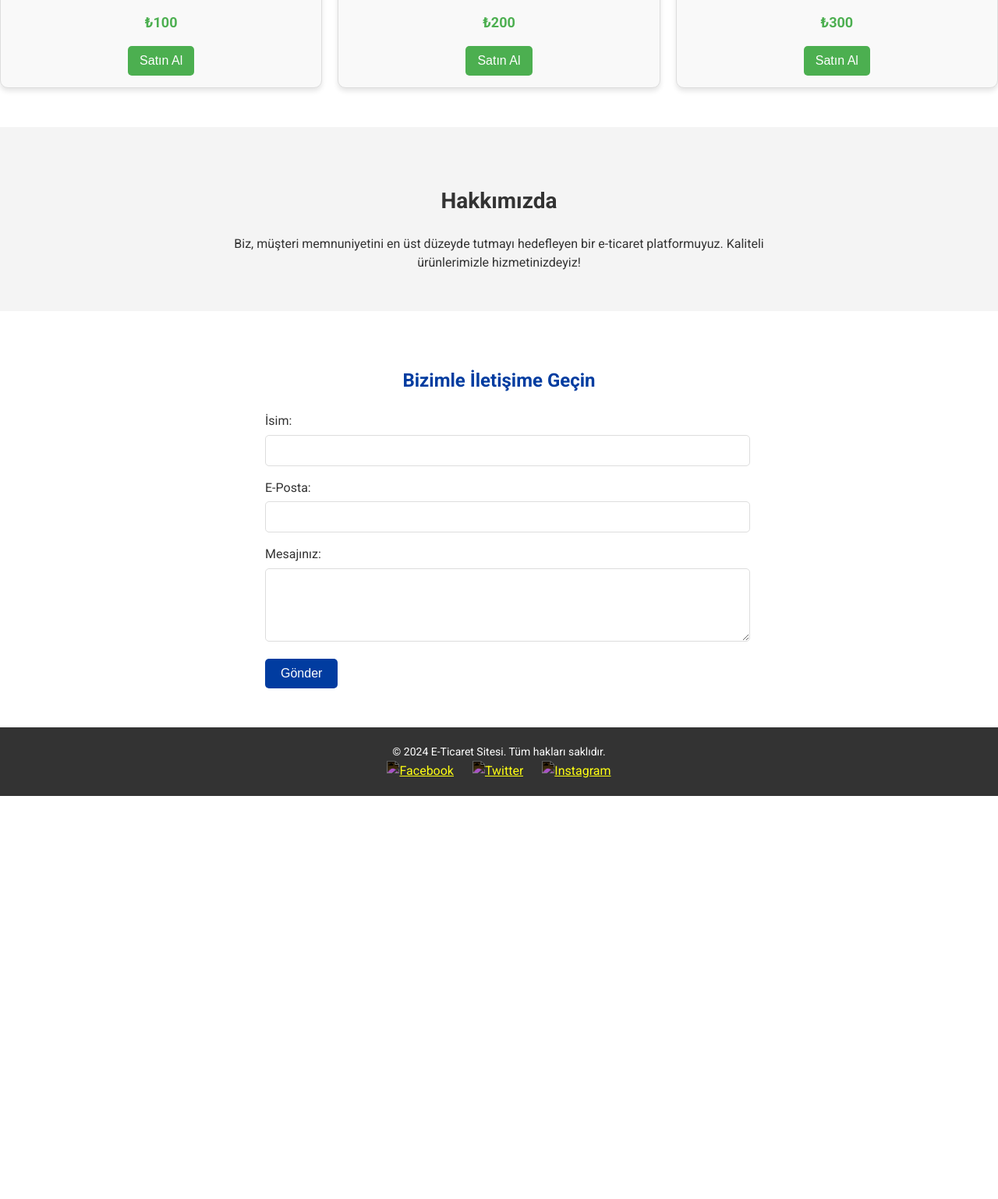
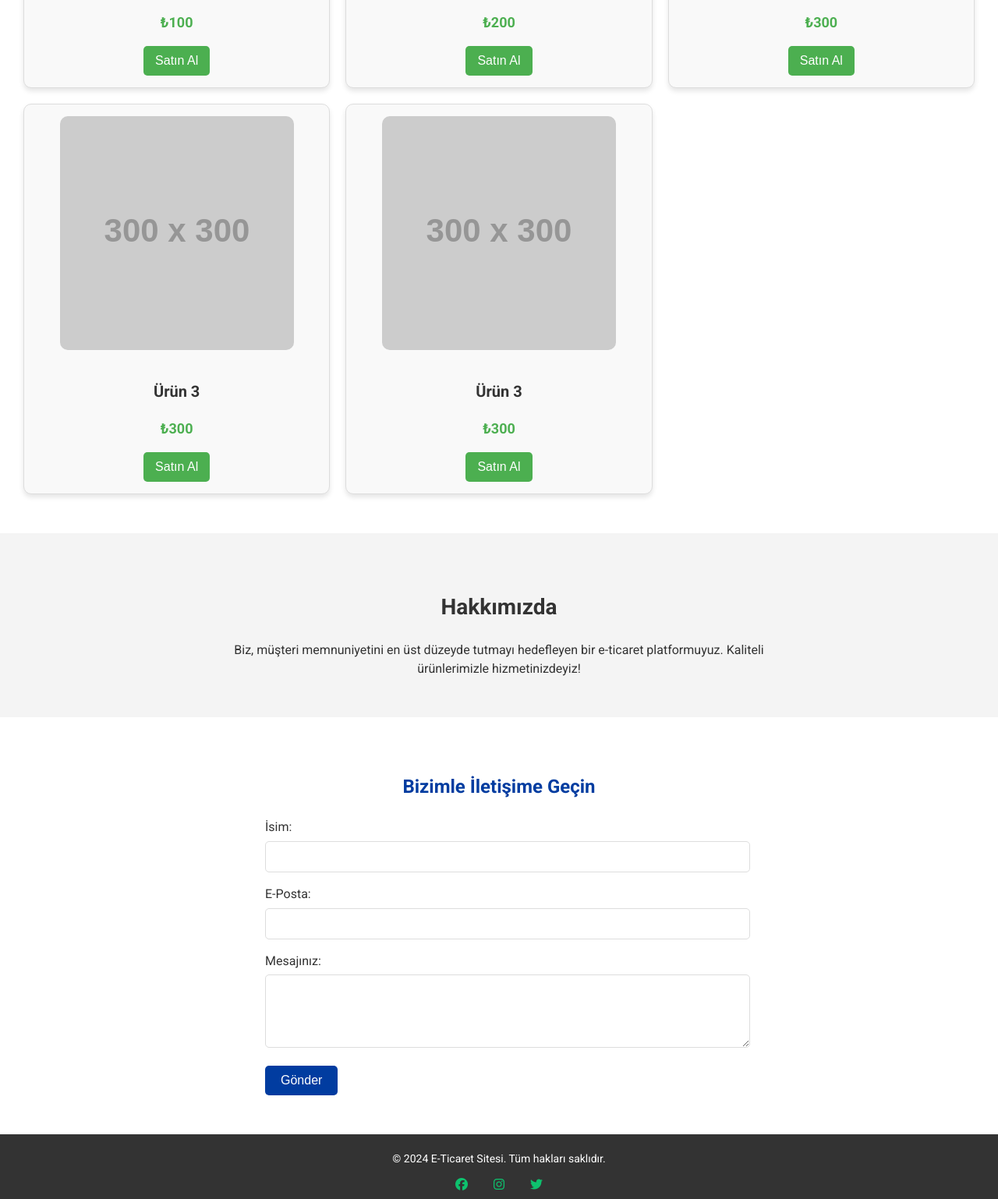
Before and after one commit to jushcmd/webProjesi, a plain HTML site: page index.html in a window 1280 px wide. Shown: the part 1381-2919 px from the top of the page at 78% size. Before the commit the page ends 2402 px from the top, so only its background shows below. Drawn offline with nearby package versions, Linux system fonts and the light colour scheme; placeholder pictures from the web are drawn by us.

Commit message:
comment lines were added and made responsive

```diff
--- a/index.html
+++ b/index.html
@@ -5,13 +5,16 @@
     <meta name="viewport" content="width=device-width, initial-scale=1.0">
     <title>E-Ticaret Web Sitesi</title>
     <link rel="stylesheet" href="style.css">
-    <link rel="preconnect" href="https://fonts.googleapis.com">
+    <link rel="stylesheet" href="https://cdnjs.cloudflare.com/ajax/libs/font-awesome/6.7.2/css/all.min.css">
     <link href="https://fonts.googleapis.com/css2?family=Roboto:wght@400;700&display=swap" rel="stylesheet">
 
     <link
   rel="stylesheet"
   href="https://cdn.jsdelivr.net/npm/swiper@11/swiper-bundle.min.css"
 />
+
+<link rel="icon" href="https://ogrenci.bys.subu.edu.tr/images/favicon.ico" type="image/x-icon">
+<link rel="icon" href="https://ogrenci.bys.subu.edu.tr/images/favicon.ico" type="image/png" sizes="32x32">
 
 
 </head>
@@ -21,6 +24,8 @@
     <header>
         <div class="navbar">
             <h1><a href="#">E-Ticaret Sitesi</a></h1>
+             <!-- Menü Toggle -->
+             <div class="menu-toggle">☰</div>
             <nav>
                 <ul>
                     <li><a href="#">Anasayfa</a></li>
@@ -75,6 +80,9 @@
 
         <!-- Banner Bitiş -->
 
+
+        <!-- Ürünler  -->
+
         <section id="urunler" class="urunler">
             <h2>Popüler Ürünler</h2>
             <div class="urun-listesi">
@@ -97,16 +105,39 @@
                     <p class="fiyat">₺300</p>
                     <button>Satın Al</button>
                 </div>
+
+                <div class="urun">
+                    <img src="https://placehold.co/300x300" alt="Ürün 4">
+                    <h3>Ürün 3</h3>
+                    <p class="fiyat">₺300</p>
+                    <button>Satın Al</button>
+                </div>
+
+
+                <div class="urun">
+                    <img src="https://placehold.co/300x300" alt="Ürün 5">
+                    <h3>Ürün 3</h3>
+                    <p class="fiyat">₺300</p>
+                    <button>Satın Al</button>
+                </div>
+
+
+
+
             </div>
         </section>
+<!-- Ürünler Bitiş -->
 
 
+<!-- Hakkımızda  -->
 
         <section id="hakkimizda" class="hakkimizda">
             <h2>Hakkımızda</h2>
             <p>Biz, müşteri memnuniyetini en üst düzeyde tutmayı hedefleyen bir e-ticaret platformuyuz. Kaliteli ürünlerimizle hizmetinizdeyiz!</p>
         </section>
     </main>
+
+    <!-- Hakkımızda Bitiş -->
 
      <!-- İletisim  -->
      <section id="iletisim" class="iletisim">
@@ -132,9 +163,9 @@
         <div class="altbilgi-icerik">
             <p>&copy; 2024 E-Ticaret Sitesi. Tüm hakları saklıdır.</p>
             <div class="sosyal-ikonlar">
-                <a href="#"><img src="facebook-icon.png" alt="Facebook"></a>
-                <a href="#"><img src="twitter-icon.png" alt="Twitter"></a>
-                <a href="#"><img src="instagram-icon.png" alt="Instagram"></a>
+                <a href="#"><i class="fa-brands fa-facebook"></i></a>
+                <a href="#"><i class="fa-brands fa-instagram"></i></a>
+                <a href="#"><i class="fa-brands fa-twitter"></i></a>
             </div>
         </div>
     </footer>
@@ -152,12 +183,12 @@
     direction: 'horizontal',
     loop: true,
 
-    // If we need pagination
+    // sayfalama
     pagination: {
       el: '.swiper-pagination',
     },
 
-    // Navigation arrows
+    // Navigasyon Okları
     navigation: {
       nextEl: '.swiper-button-next',
       prevEl: '.swiper-button-prev',
@@ -165,4 +196,13 @@
 
 
   });
+
+
+    // Menü Toggle İşlevselliği
+    const menuToggle = document.querySelector('.menu-toggle');
+        const nav = document.querySelector('nav ul');
+
+        menuToggle.addEventListener('click', () => {
+            nav.classList.toggle('show');
+        });
 </script>
--- a/style.css
+++ b/style.css
@@ -8,8 +8,11 @@ body {
     padding: 0;
     color: #333;
     line-height: 1.6;
+    scroll-snap-type: none;
 
 }
+
+/* Navbar Başlangıç */
 
 .navbar {
     width: 90%;
@@ -70,20 +73,16 @@ nav ul li a:hover {
     color: #0ec26e;
 }
 
+.menu-toggle {
+    display: none;
+}
+
+
+/* Navbar Bitiş */
 
 
 
-@media (max-width: 768px) {
-
-
-    .slider {
-        display: none;
-    }
-
-
-}
-
-
+/* Banner Başlangıç */
 
 .banner {
     background: url('https://www.apple.com/v/home/bw/images/heroes/iphone-16-pro/hero_iphone16pro_avail__fnf0f9x70jiy_largetall.jpg') no-repeat center center/cover;
@@ -125,6 +124,10 @@ nav ul li a:hover {
     color: #fff;
 }
 
+/* Banner Bitiş */
+
+/* Ürünler Başlangıç */
+
 .urunler {
     text-align: center;
     padding: 50px 0;
@@ -137,11 +140,13 @@ nav ul li a:hover {
 
 .urun-listesi {
     display: grid;
-    grid-template-columns: repeat(auto-fit, minmax(300px, 1fr));
-    gap: 20px;
+    grid-template-columns: repeat(auto-fit, minmax(300px, 1fr)); /* Dinamik sütun düzeni */
+    gap: 20px; /* Kartlar arasında boşluk */
+    margin: 0 30px;
 }
 
 .urun {
+
     border: 1px solid #ddd;
     border-radius: 10px;
     padding: 15px;
@@ -186,8 +191,12 @@ button {
 }
 
 button:hover {
-    background: #45a049;
+    background: #116115;
 }
+
+/* Ürünler Bitiş */
+
+/* Hakkımızda Başlangıç */
 
 .hakkimizda {
     background: #f4f4f4;
@@ -206,6 +215,8 @@ button:hover {
     max-width: 700px;
     margin: auto;
 }
+
+/* Hakkımızda Bitiş */
 
 /* İletişim  Başlangıç */
 .iletisim {
@@ -256,16 +267,20 @@ button:hover {
 /* İletişim Bölgesi - Bitiş */
 
 
+/* AltBilgi Başlangıç  */
+
 .altbilgi-icerik {
     background: #333;
     color: white;
     text-align: center;
     padding: 20px 0;
+
 }
 
 .altbilgi-icerik p {
     margin: 0;
     font-size: 14px;
+    padding-bottom: 10px;
 }
 
 .sosyal-ikonlar a {
@@ -273,13 +288,46 @@ button:hover {
     margin: 0 10px;
 }
 
-.sosyal-ikonlar img {
+.sosyal-ikonlar i {
     width: 24px;
     height: 24px;
-    filter: invert(1);
+    color: #0ec26e;
     transition: transform 0.3s;
 }
 
-.sosyal-ikonlar img:hover {
+.sosyal-ikonlar i:hover {
     transform: scale(1.2);
 }
+
+/* AltBilgi Bitiş  */
+
+/* Responsive Başlangıç */
+
+@media (max-width: 768px) {
+
+
+    .slider {
+        display: none;
+    }
+
+    .menu-toggle {
+        float: right;
+        display: block;
+    }
+
+    nav ul {
+        padding-top: 30px;
+        display: none;
+
+        flex-direction: column;
+        text-align: center;
+    }
+
+    nav ul.show {
+        display: flex;
+        gap: 20px;
+
+    }
+}
+
+/* Responsive Bitiş */
```
Also changed, not shown: script.js (deleted).
